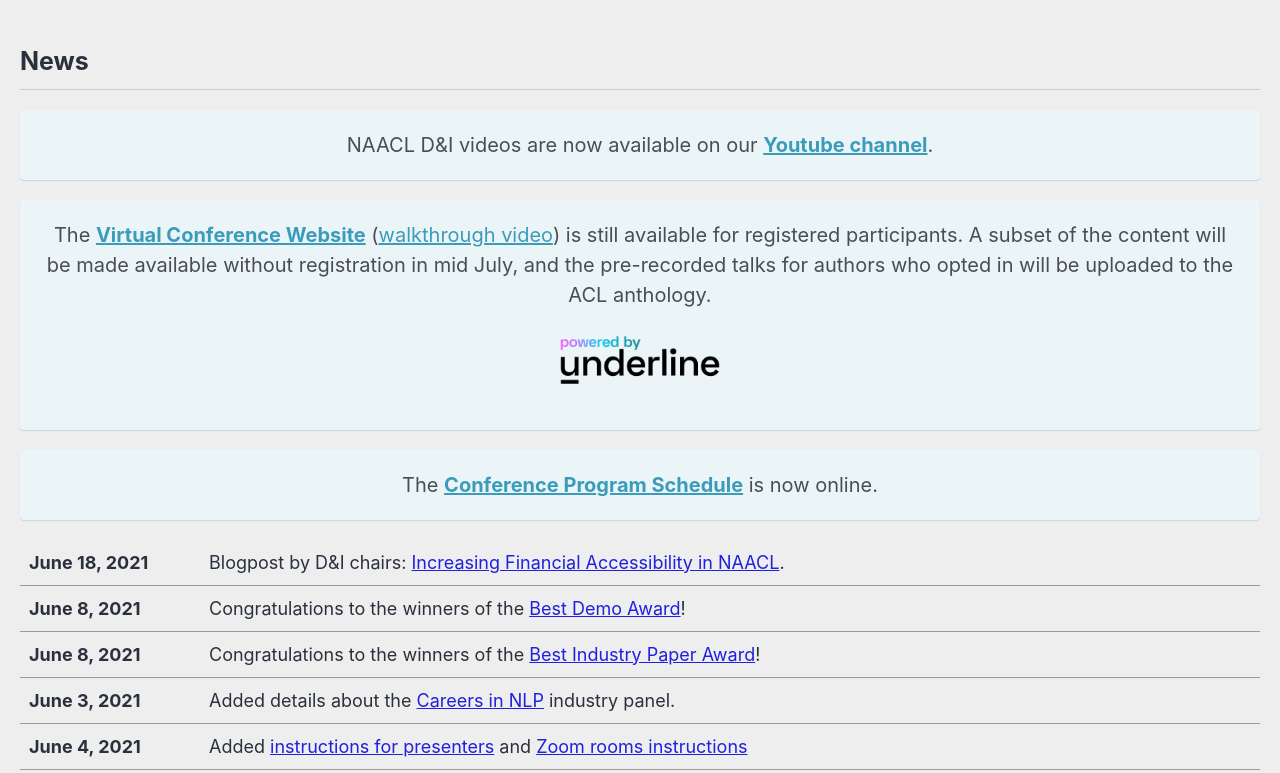
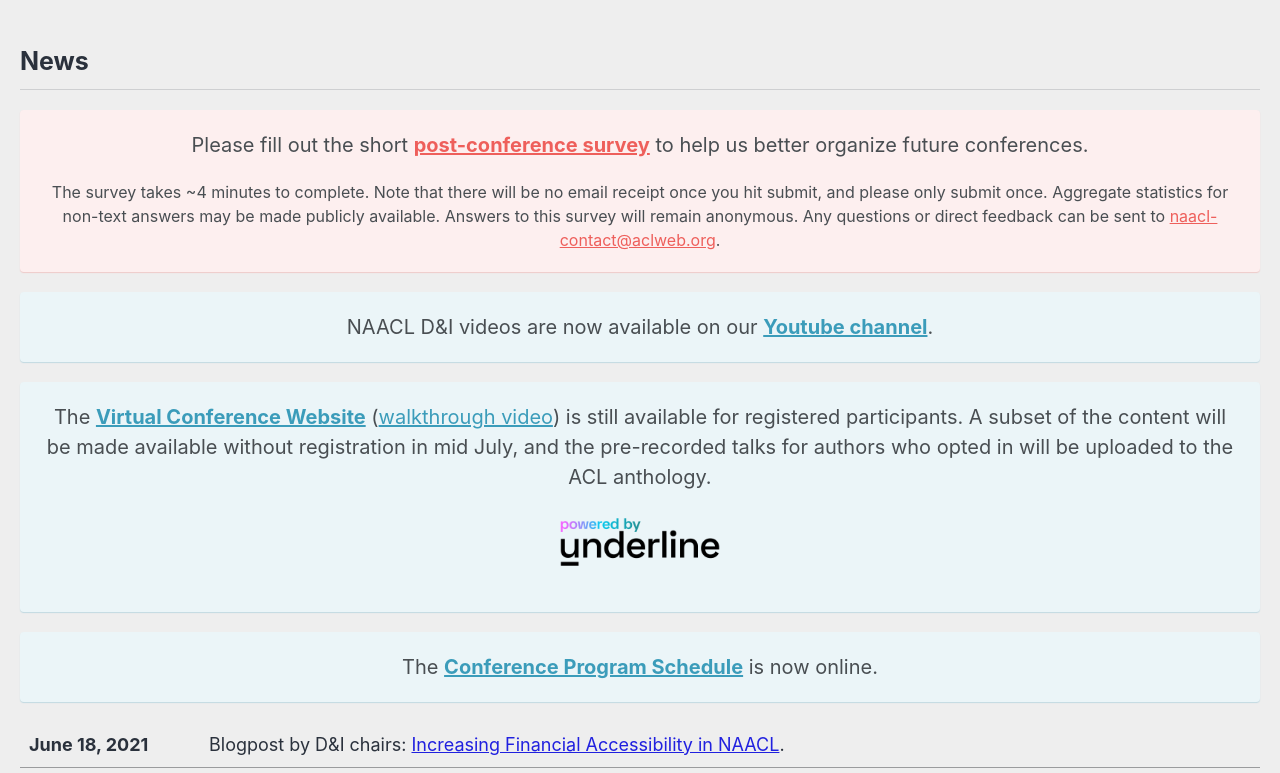
Before and after one commit to naacl-org/naacl-2021-website, a Jekyll site: the page built from _pages/home.md, in a window 1280 px wide and 900 px high, scrolled down 332 px, cut to the strip 127-900 px from the top of the window. Built offline with Jekyll 4.4.1, drawn with Linux system fonts in a browser that asks for light colours; cached includes are drawn as plain includes; nearby versions of some CDN libraries; comment, search, counter and statistics services are not loaded.

Commit message:
Added link to survey

```diff
--- a/_pages/home.md
+++ b/_pages/home.md
@@ -9,6 +9,14 @@
 ---
 
 ## News
+
+<div class="text-center notice--danger">
+<p>Please fill out the short <a href="https://forms.office.com/r/Ww583kAMf7"><strong>post-conference survey</strong></a> to help us better organize future conferences.</p>
+<p style="font-size: 80%">The survey takes ~4 minutes to complete. Note that there will be no email receipt once you hit submit, and please only submit once.
+Aggregate statistics for non-text answers may be made publicly available. Answers to this survey will remain anonymous.
+Any questions or direct feedback can be sent to <a href="mailto:naacl-contact@aclweb.org">naacl-contact@aclweb.org</a>.
+</p>
+</div>
 
 NAACL D&I videos are now available on our [**Youtube channel**](https://www.youtube.com/channel/UCbdq7M48OgNoPIa9Uj_IBCw).
 {: .text-center .notice--info}
```
